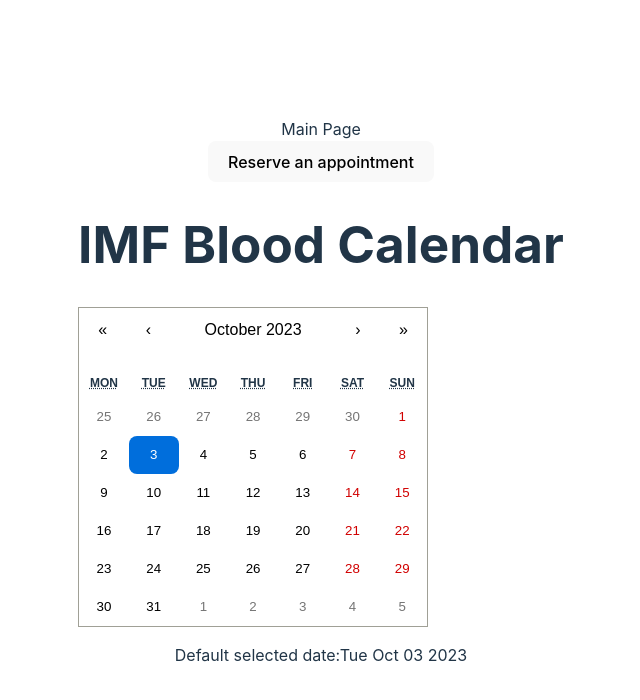
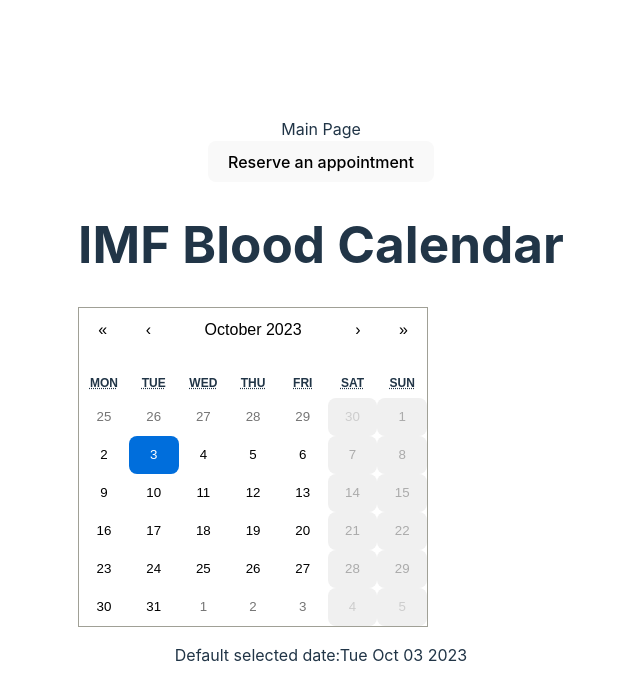
Before and after one commit to ImreFekete/blood-donation-page, a React (Vite) app in the folder frontend/my-app/: page /calendar in a window 1280 px wide. Shown: the top 700 px of the page, without its empty margins (319-959 px from the left). Built offline with nearby package versions, Linux system fonts and the light colour scheme.

Commit message:
Add disabled weekends to Calendar

```diff
--- a/frontend/my-app/src/Components/CalendarComp.jsx
+++ b/frontend/my-app/src/Components/CalendarComp.jsx
@@ -12,7 +12,14 @@ const CalendarComp = () => {
         <div className="calendar">
             <h1 className="header">IMF Blood Calendar</h1>
             <div>
-                <Calendar onChange={setDate} value={date} onClickDay={() => setShowTime(true)}/>
+                <Calendar
+                    onChange={setDate}
+                    value={date}
+                    onClickDay={() => setShowTime(true)}
+                    tileDisabled={({ date}) => {
+                        return date.getDay() === 0 || date.getDay() === 6;
+                    }}
+                />
             </div>
             {date.length > 0 ? (
                 <p>
```
